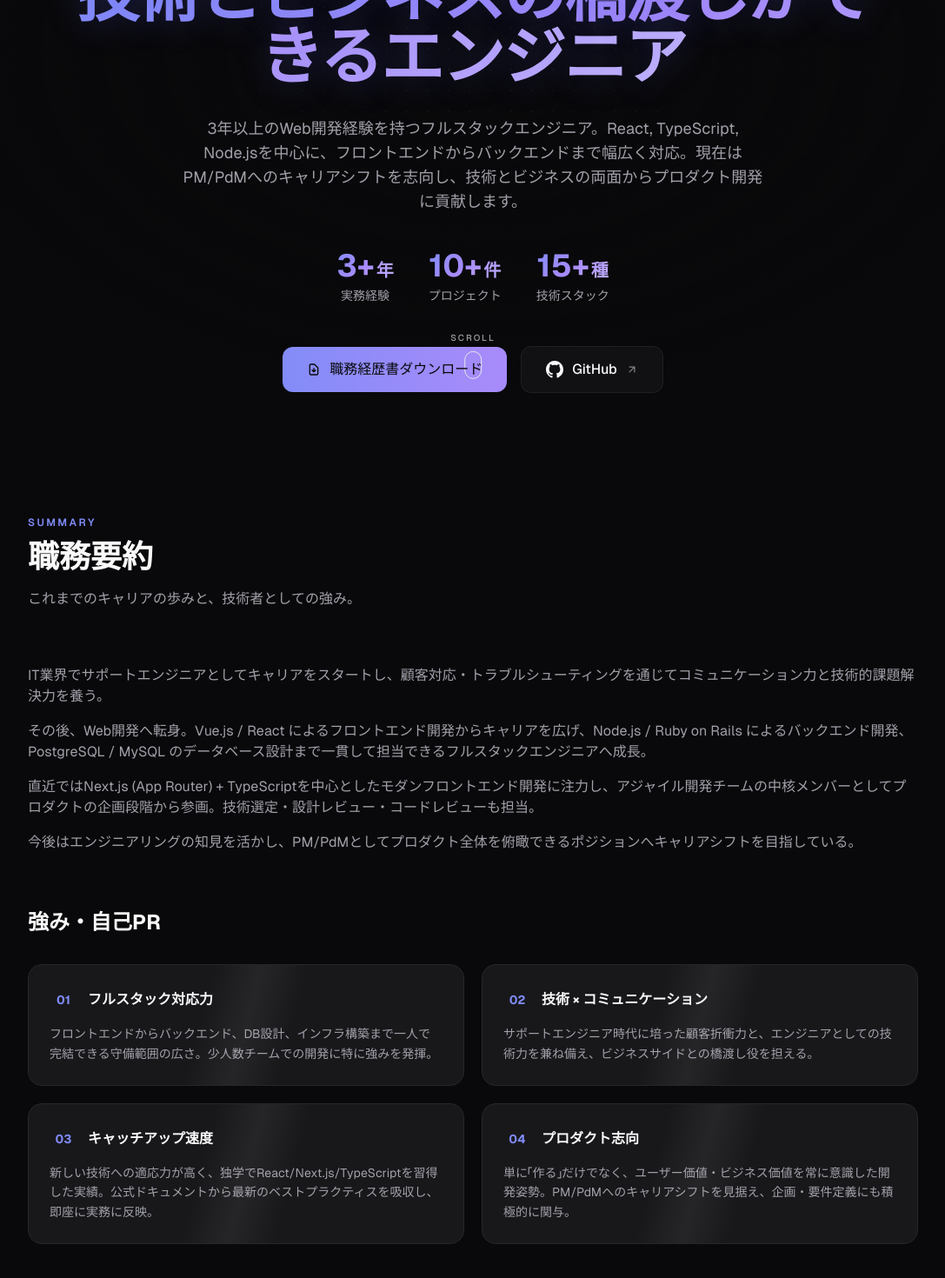
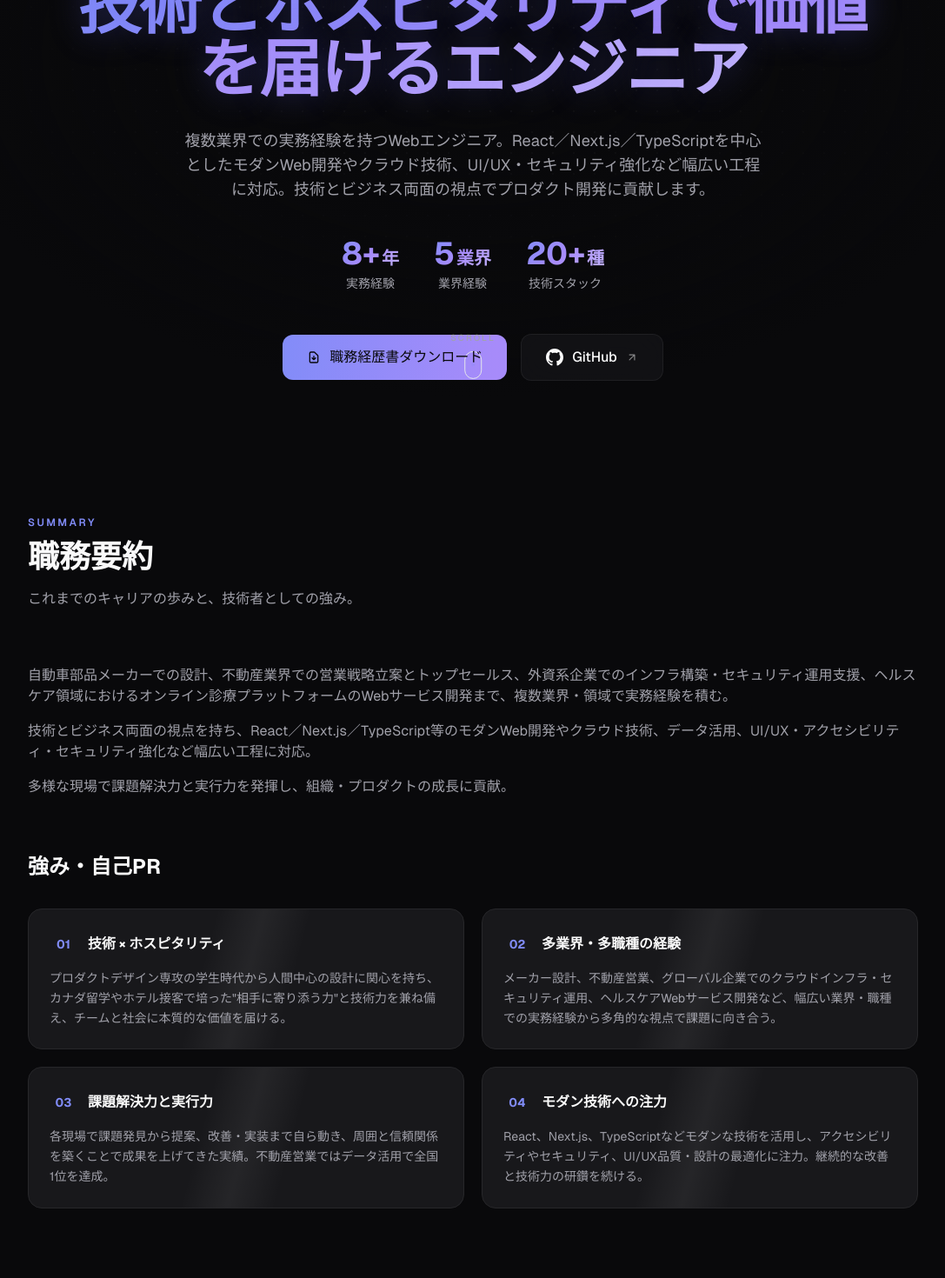
Before and after one commit to KoenigWolf/keireki, a Next.js app: page / in a window 1280 px wide. Shown: the part 340-1810 px from the top of the page at 87% size, without its empty margins (96-1183 px from the left). Built offline with nearby package versions, Linux system fonts and the light colour scheme.

Commit message:
content: update profile (title, highlights, careerSummary, strengths, timeline, education, qualifications)

```diff
--- a/src/data/profile.ts
+++ b/src/data/profile.ts
@@ -3,13 +3,13 @@ export const profile = {
   name: "作田 敏希",
   nameEn: "Toshiki Sakuta",
   nickname: "Zack",
-  title: "フルスタックエンジニア",
-  catchphrase: "技術とビジネスの橋渡しができるエンジニア",
+  title: "Web エンジニア",
+  catchphrase: "技術とホスピタリティで価値を届けるエンジニア",
   description:
-    "3年以上のWeb開発経験を持つフルスタックエンジニア。React, TypeScript, Node.jsを中心に、フロントエンドからバックエンドまで幅広く対応。現在はPM/PdMへのキャリアシフトを志向し、技術とビジネスの両面からプロダクト開発に貢献します。",
+    "複数業界での実務経験を持つWebエンジニア。React／Next.js／TypeScriptを中心としたモダンWeb開発やクラウド技術、UI/UX・セキュリティ強化など幅広い工程に対応。技術とビジネス両面の視点でプロダクト開発に貢献します。",
   location: "東京都",
-  origin: "沖縄県出身",
-  birthYear: 1995,
+  origin: "兵庫県出身",
+  birthYear: 1990,
   github: "https://github.com/KoenigWolf",
   email: "contact@example.com",
   image: "/images/profile.jpg",
@@ -19,89 +19,96 @@ export const profile = {
 
 // ─── ハイライト数値（Hero 用） ───
 export const highlights = [
-  { label: "実務経験", value: "3+", unit: "年" },
-  { label: "プロジェクト", value: "10+", unit: "件" },
-  { label: "技術スタック", value: "15+", unit: "種" },
+  { label: "実務経験", value: "8+", unit: "年" },
+  { label: "業界経験", value: "5", unit: "業界" },
+  { label: "技術スタック", value: "20+", unit: "種" },
 ];
 
 // ─── 職務要約（経歴書冒頭） ───
 export const careerSummary = [
-  "IT業界でサポートエンジニアとしてキャリアをスタートし、顧客対応・トラブルシューティングを通じてコミュニケーション力と技術的課題解決力を養う。",
-  "その後、Web開発へ転身。Vue.js / React によるフロントエンド開発からキャリアを広げ、Node.js / Ruby on Rails によるバックエンド開発、PostgreSQL / MySQL のデータベース設計まで一貫して担当できるフルスタックエンジニアへ成長。",
-  "直近ではNext.js (App Router) + TypeScriptを中心としたモダンフロントエンド開発に注力し、アジャイル開発チームの中核メンバーとしてプロダクトの企画段階から参画。技術選定・設計レビュー・コードレビューも担当。",
-  "今後はエンジニアリングの知見を活かし、PM/PdMとしてプロダクト全体を俯瞰できるポジションへキャリアシフトを目指している。",
+  "自動車部品メーカーでの設計、不動産業界での営業戦略立案とトップセールス、外資系企業でのインフラ構築・セキュリティ運用支援、ヘルスケア領域におけるオンライン診療プラットフォームのWebサービス開発まで、複数業界・領域で実務経験を積む。",
+  "技術とビジネス両面の視点を持ち、React／Next.js／TypeScript等のモダンWeb開発やクラウド技術、データ活用、UI/UX・アクセシビリティ・セキュリティ強化など幅広い工程に対応。",
+  "多様な現場で課題解決力と実行力を発揮し、組織・プロダクトの成長に貢献。",
 ];
 
 // ─── 強み・自己PR ───
 export const strengths = [
   {
-    title: "フルスタック対応力",
+    title: "技術 × ホスピタリティ",
     description:
-      "フロントエンドからバックエンド、DB設計、インフラ構築まで一人で完結できる守備範囲の広さ。少人数チームでの開発に特に強みを発揮。",
+      "プロダクトデザイン専攻の学生時代から人間中心の設計に関心を持ち、カナダ留学やホテル接客で培った\"相手に寄り添う力\"と技術力を兼ね備え、チームと社会に本質的な価値を届ける。",
   },
   {
-    title: "技術 × コミュニケーション",
+    title: "多業界・多職種の経験",
     description:
-      "サポートエンジニア時代に培った顧客折衝力と、エンジニアとしての技術力を兼ね備え、ビジネスサイドとの橋渡し役を担える。",
+      "メーカー設計、不動産営業、グローバル企業でのクラウドインフラ・セキュリティ運用、ヘルスケアWebサービス開発など、幅広い業界・職種での実務経験から多角的な視点で課題に向き合う。",
   },
   {
-    title: "キャッチアップ速度",
+    title: "課題解決力と実行力",
     description:
-      "新しい技術への適応力が高く、独学でReact/Next.js/TypeScriptを習得した実績。公式ドキュメントから最新のベストプラクティスを吸収し、即座に実務に反映。",
+      "各現場で課題発見から提案、改善・実装まで自ら動き、周囲と信頼関係を築くことで成果を上げてきた実績。不動産営業ではデータ活用で全国1位を達成。",
   },
   {
-    title: "プロダクト志向",
+    title: "モダン技術への注力",
     description:
-      "単に「作る」だけでなく、ユーザー価値・ビジネス価値を常に意識した開発姿勢。PM/PdMへのキャリアシフトを見据え、企画・要件定義にも積極的に関与。",
+      "React、Next.js、TypeScriptなどモダンな技術を活用し、アクセシビリティやセキュリティ、UI/UX品質・設計の最適化に注力。継続的な改善と技術力の研鑽を続ける。",
   },
 ];
 
 // ─── タイムライン（About 用） ───
 export const timeline = [
   {
-    year: "沖縄時代",
-    title: "沖縄出身",
-    description: "沖縄で生まれ育ち、ITへの興味を持つ。",
+    year: "学生時代",
+    title: "兵庫・京都・カナダ",
+    description:
+      "兵庫県立洲本実業高等学校 機械科でC言語を習得。京都精華大学 プロダクトデザイン学科で人間中心の設計を学び、カナダ（ビクトリア・トロント）へ語学留学。",
   },
   {
-    year: "キャリア初期",
-    title: "サポートエンジニア",
+    year: "2017年",
+    title: "機械設計エンジニア",
     description:
-      "IT業界でのキャリアをサポートエンジニアとしてスタート。顧客対応やトラブルシューティングを通じて、技術力とコミュニケーション力を磨く。",
+      "株式会社メイテックフィルダーズにて、自動車部品メーカー・大手機械メーカーの設計業務に従事。CATIA V5を用いた3D CAD設計を担当。",
   },
   {
-    year: "転身期",
-    title: "Web開発へ転身",
+    year: "2019年",
+    title: "不動産仲介営業",
     description:
-      "Web開発に魅了され、フロントエンド・バックエンドの両方を独学で習得。実務でのプロジェクト経験を積み重ねる。",
+      "株式会社LogProstyleにて不動産仲介営業。データ活用による営業戦略でB2B不動産向けシステム営業成績全国1位を達成。",
   },
   {
-    year: "現在",
-    title: "フルスタックエンジニア（東京）",
+    year: "2020年",
+    title: "Microsoft サポートエンジニア",
     description:
-      "東京を拠点にフルスタックエンジニアとして活動。React/Next.js、TypeScript、Node.jsを中心とした開発に従事。",
+      "日本コンセントリクスにてMicrosoft製品のテクニカルサポート。Azure・M365・Dynamics 365のインフラ・セキュリティ運用支援に従事。",
   },
   {
-    year: "今後",
-    title: "PM/PdMへのキャリアシフト",
+    year: "2025年",
+    title: "Web エンジニア（東京）",
     description:
-      "技術力を活かしつつ、プロダクトマネジメントの領域へ。ビジネスと技術の橋渡し役として価値を提供していきたい。",
+      "ヘルスケアテック企業でのオンライン診療プラットフォーム開発、Webプロダクト開発支援に従事。React／Next.js／TypeScriptを中心としたモダンWeb開発。",
   },
 ];
 
 // ─── 学歴・資格（履歴書相当） ───
 export const education = [
   {
-    period: "2013 - 2017",
-    institution: "大学",
-    degree: "学士",
-    description: "情報系学部にて、コンピュータサイエンスの基礎を学ぶ。",
+    period: "2009 - 2016",
+    institution: "京都精華大学 デザイン学部",
+    degree: "プロダクトデザイン学科",
+    description:
+      "プロダクトデザインを専攻し、人間中心の設計やものづくりを学ぶ。在学中にカナダ（ビクトリア・トロント）へ語学留学。",
+  },
+  {
+    period: "2006 - 2009",
+    institution: "兵庫県立洲本実業高等学校",
+    degree: "機械科",
+    description:
+      "機械科にてものづくりの基礎を学ぶ。C言語のプログラミングを習得。",
   },
 ];
 
 export const qualifications = [
-  { year: "2023", name: "AWS Certified Cloud Practitioner" },
-  { year: "2022", name: "基本情報技術者試験" },
-  { year: "2019", name: "TOEIC 800点" },
-  { year: "2018", name: "ITパスポート" },
+  { year: "2023", name: "AZ-900：Microsoft Azure Fundamentals" },
+  { year: "2022", name: "PL-900：Power Platform Fundamentals" },
+  { year: "2010", name: "普通自動車免許第一種" },
 ];
```
